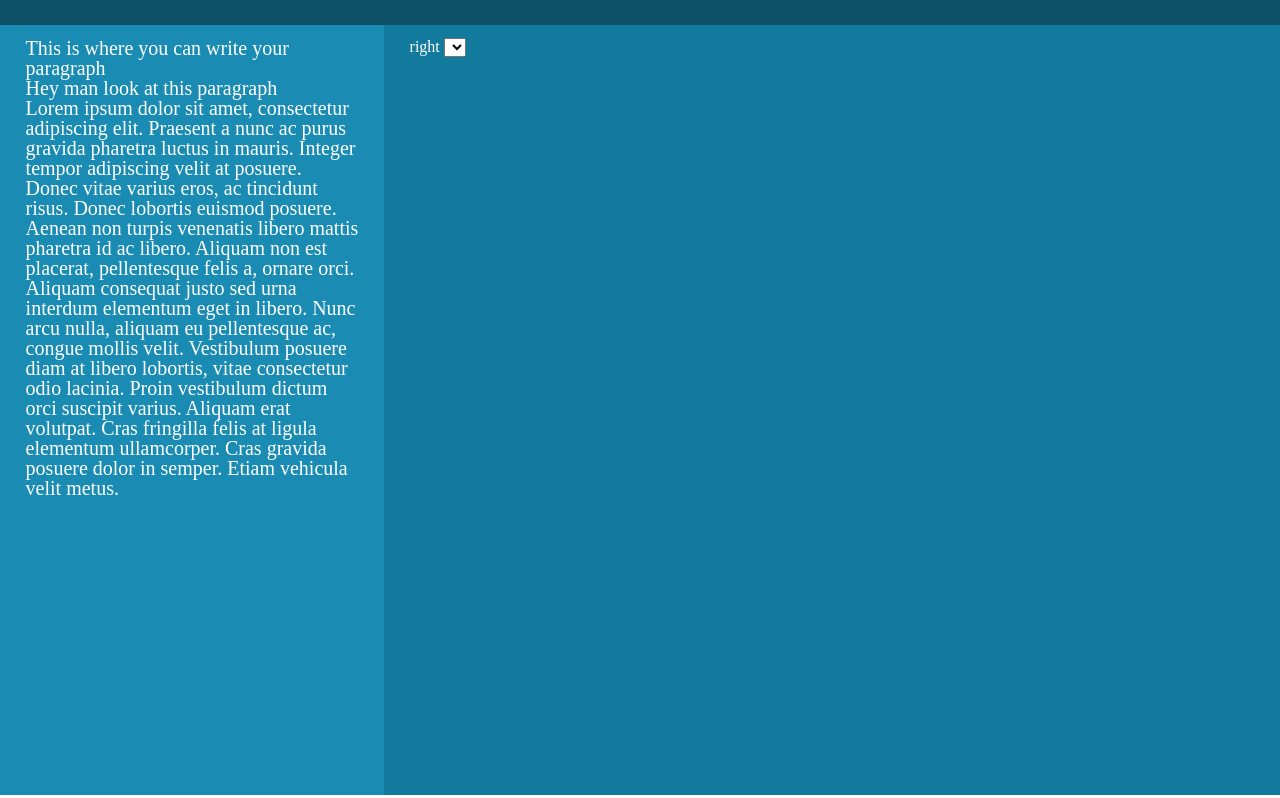
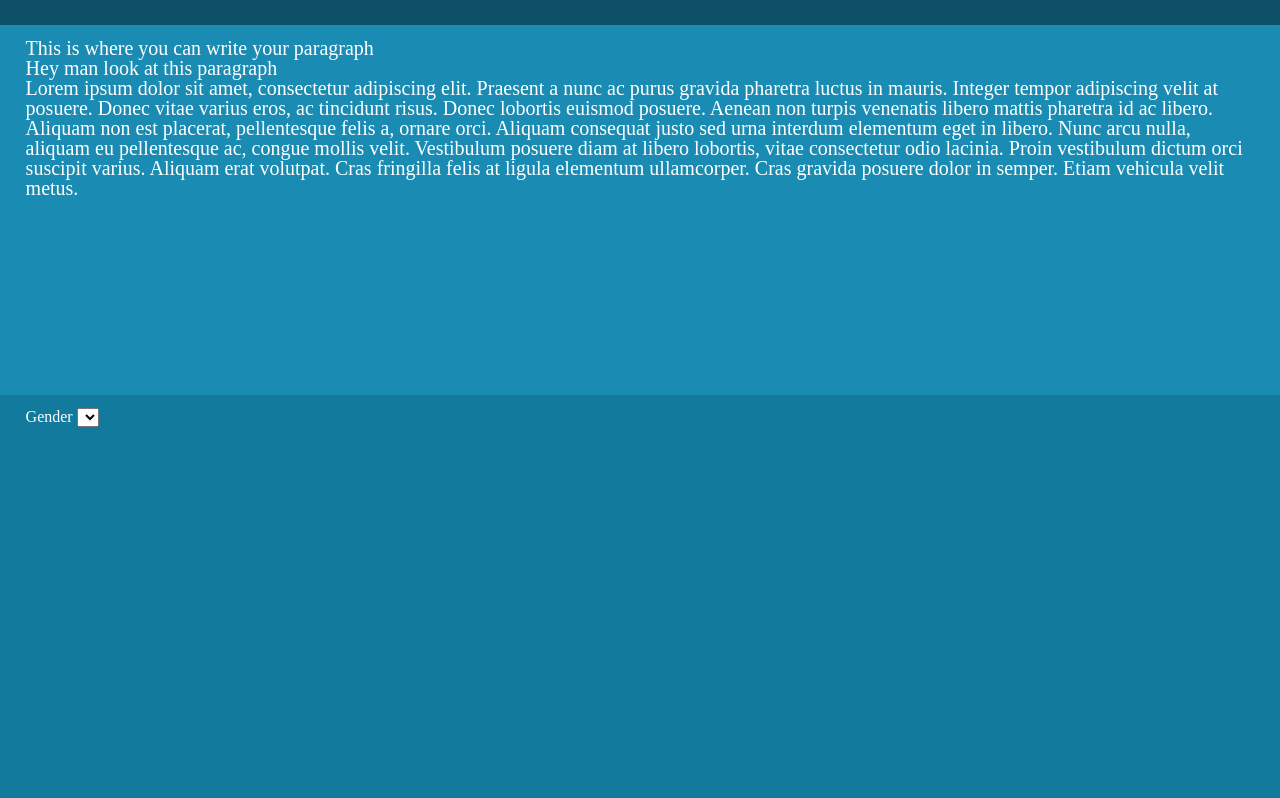
Before and after one commit to Nava2/gender-identities, a plain HTML site: page index.html in a window 1280 px wide. Shown: the part 125-923 px from the top of the page. Drawn offline with nearby package versions, Linux system fonts and the light colour scheme.

Commit message:
div restructure

```diff
--- a/index.html
+++ b/index.html
@@ -28,7 +28,7 @@
 
 
 <div id=right>
-right
+Gender
 
 <select id = "identitiesDropdown">
 	</select>
--- a/stylesheet.css
+++ b/stylesheet.css
@@ -62,8 +62,8 @@ table {
 }
 
 #left {
-	height:757px ;
-	width:26% ;
+	height:357px ;
+	width:96% ;
 	clear:both ;
 	float:left ;
 	background-color:#1a8bb3 ;
@@ -73,9 +73,9 @@ table {
 }
 
 #right {
-	height:757px ;
-	width:68% ;
-	clear: ;
+	height:390px ;
+	width:98% ;
+	clear:both ;
 	float:left ;
 	background-color:#127a9c;
 	color:white ;
```
